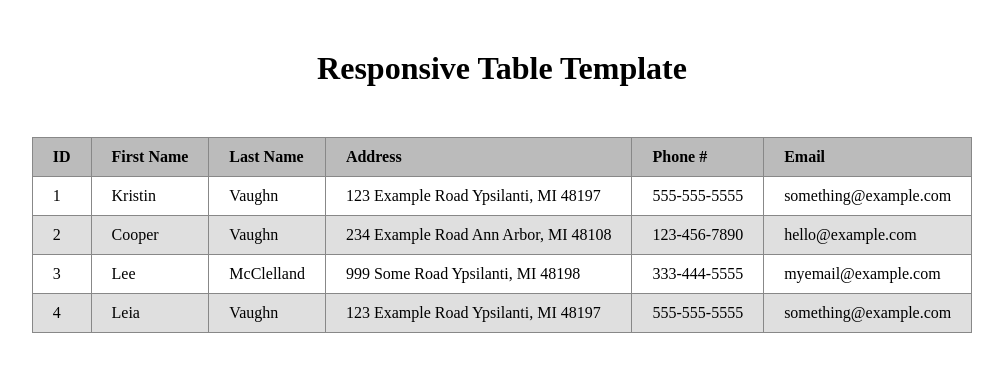
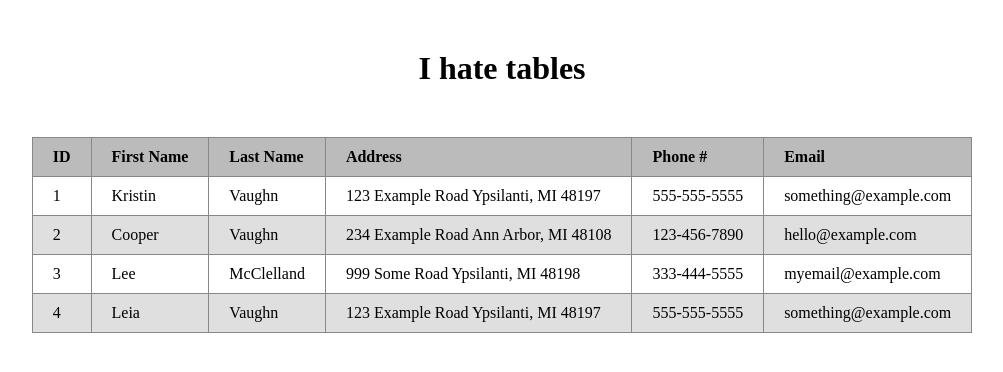
Before and after one commit to knvaughn/responsive-table-template, a plain HTML site: page index.html in a window 1280 px wide. Shown: the whole page, without its empty margins (138-1141 px from the left). Drawn offline with Linux system fonts and the light colour scheme.

Commit message:
changed the header title

```diff
--- a/index.html
+++ b/index.html
@@ -22,7 +22,7 @@
 </head>
 <body>
 	<header>
-		<h1>Responsive Table Template</h1>
+		<h1>I hate tables</h1>
 	</header>
 	<main>
 		<table>
```
